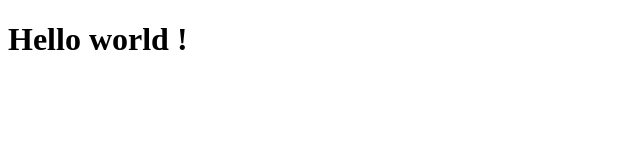
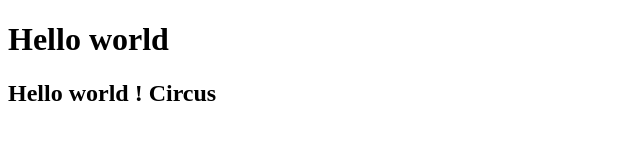
Before and after one commit to mgaaintjrae/Test_git_branche, a plain HTML site: page index.html in a window 1280 px wide. Shown: the whole page, without its empty margins (0-640 px from the left). Drawn offline with Linux system fonts and the light colour scheme.

Commit message:
correction de l'index

```diff
--- a/index.html
+++ b/index.html
@@ -7,6 +7,7 @@
     <title>Document</title>
 </head>
 <body>
-    <h1>Hello world !</h1>
+    <h1>Hello world</h1>
+    <h2>Hello world ! Circus</h2>
 </body>
 </html>
```
